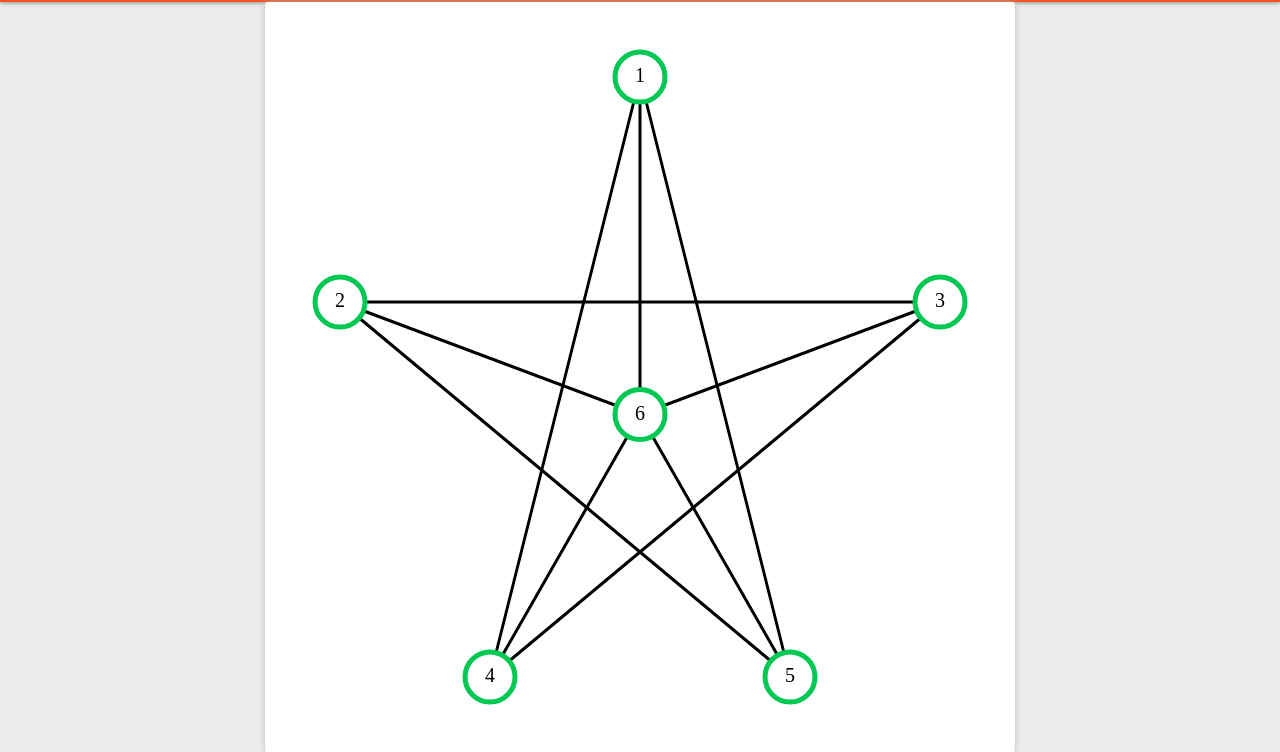
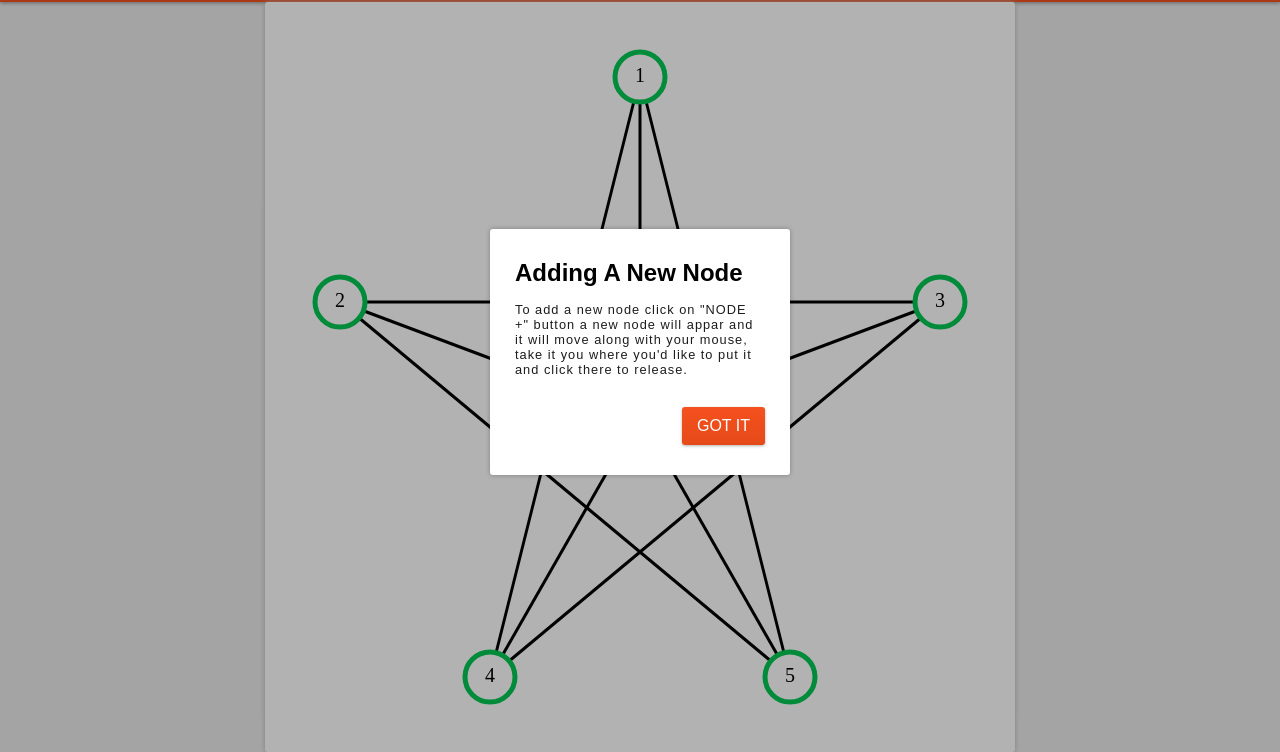
Before and after one commit to 0shuvo0/algovis, a plain HTML site: page index.html in a window 1280 px wide. Shown: the part 48-800 px from the top of the page. Drawn offline with Linux system fonts and the light colour scheme.

Commit message:
Added hint 👌

```diff
--- a/css/style.css
+++ b/css/style.css
@@ -172,6 +172,12 @@ input::placeholder{
 .input input{
 	margin-right: 5px;
 }
+.content .info{
+	font-weight: light;
+	letter-spacing: 1px;
+	color: #1D1D1D;
+	font-size: 0.8em;
+}
 .content .footer{
 	text-align: right;
 	margin-top: 30px;
--- a/index.html
+++ b/index.html
@@ -72,6 +72,17 @@
 	</div>
 
 
+	<div class="modal" id="hintModal">
+		<div class="content">
+			<h1>Adding a new node </h1>
+			<p class="info">To add a new node click on "NODE +" button a new node will appar and it will move along with your mouse, take it you where you'd like to put it and click there to release.</p>
+			<p class="footer">
+				<button class="hintClose">got it</button>
+			</p>
+		</div>
+	</div>
+
+
 	<script src="js/main.js"></script>
 </body>
 </html>
--- a/js/main.js
+++ b/js/main.js
@@ -407,3 +407,19 @@ $('#emptyBtn').addEventListener('click', function(){
 	routes = []
 	nextNode = 1
 })
+
+
+
+
+
+var hintModal = $("#hintModal")
+var hintModalBtn = $(".hintClose")
+var key = "avht"
+var showHint = localStorage.getItem(key)
+if(!showHint){
+	hintModal.classList.add('active')
+	hintModalBtn.addEventListener('click', function(){
+		localStorage.setItem(key, 'showen')
+		hintModal.classList.remove('active')
+	})
+}
```
